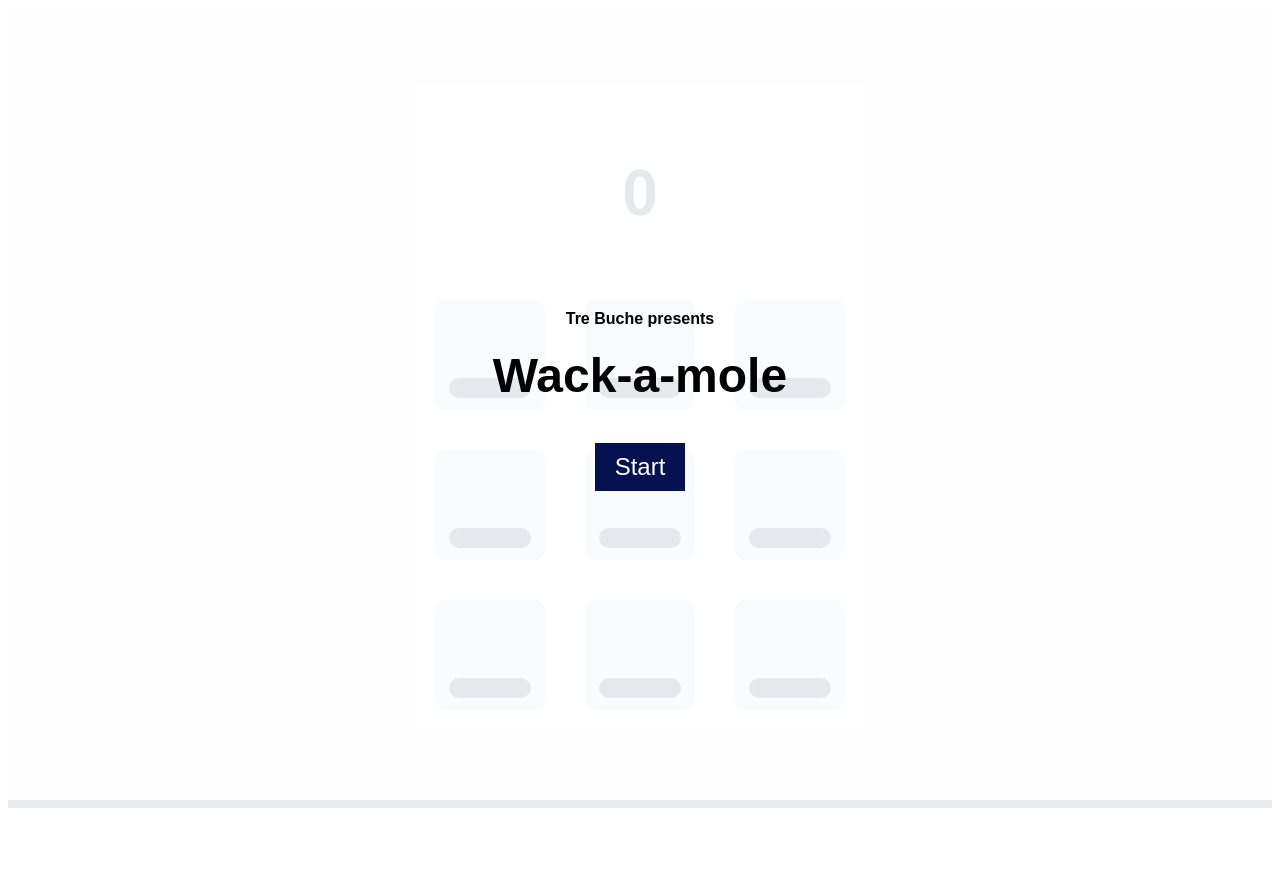
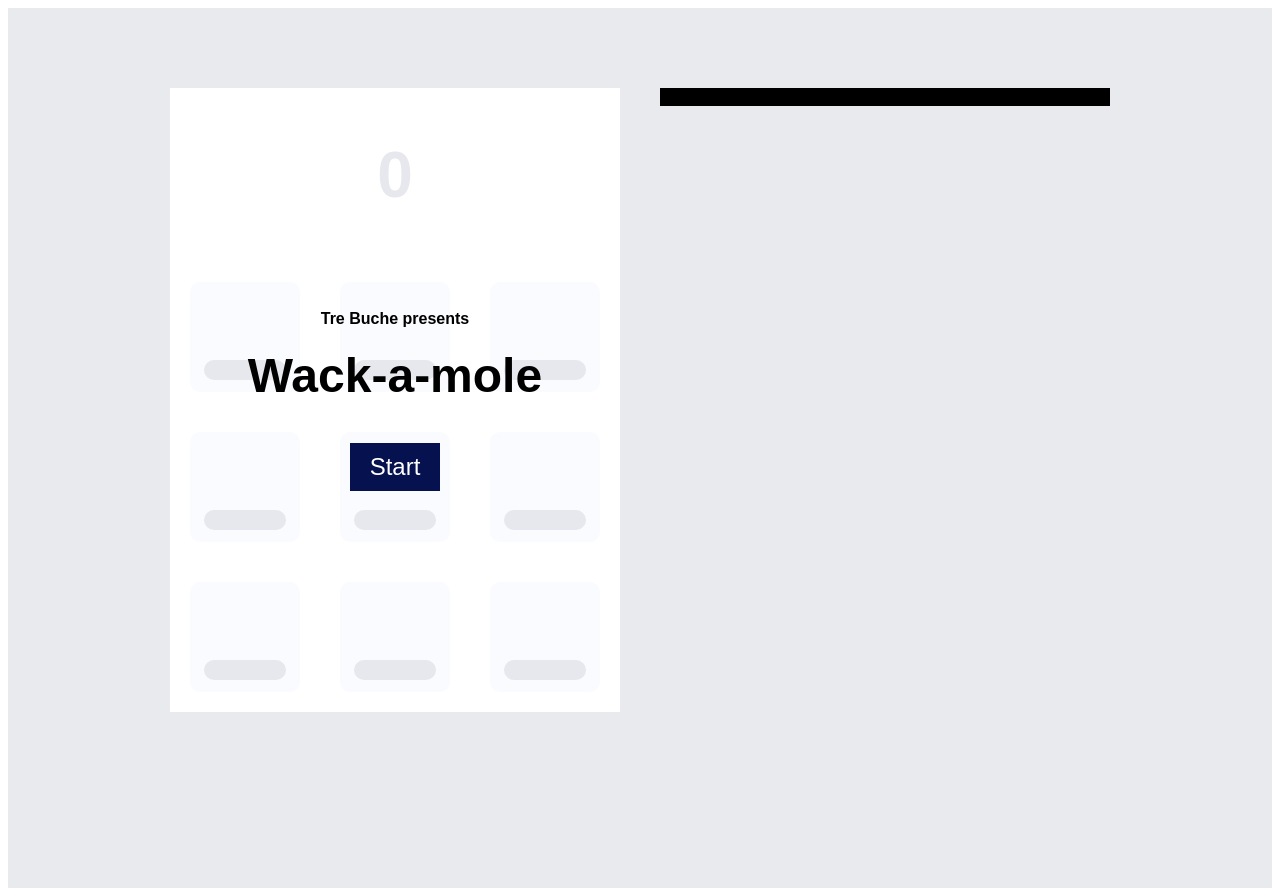
Before and after one commit to sutigit/hs-wack-a-mole, a Next.js app: page / in a window 1280 px wide. Before the commit the page ends 816 px from the top, so only its background shows below. Built offline with nearby package versions, Linux system fonts and the light colour scheme.

Commit message:
add editor layout

```diff
--- /dev/null
+++ b/src/components/Editor.tsx
@@ -0,0 +1,18 @@
+export default function Page() {
+    return (
+        <div style={Container}>
+            Editor
+        </div>
+    );
+}
+
+const Container: React.CSSProperties = {
+    display: 'flex',
+    flexDirection: 'column',
+    justifyContent: 'center',
+    alignItems: 'center',
+    width: '100%',
+    height: '100%',
+    position: 'relative',
+    background: 'black',
+  }
--- a/src/pages/index.tsx
+++ b/src/pages/index.tsx
@@ -4,6 +4,7 @@ import PlayArea from "../components/PlayArea";
 import Score from "../components/Score";
 import StartScreen from "../components/StartScreen";
 import GameOverScreen from "../components/GameOverScreen";
+import Editor from "../components/Editor";
 
 // Context
 import { GameProvider } from "../contexts/GameContext";
@@ -19,16 +20,24 @@ export default function Home() {
         <meta name="viewport" content="width=device-width, initial-scale=1" />
         <link rel="icon" href="/favicon.ico" />
       </Head>
+
       <main style={MainContainer}>
         <GameProvider>
+
           <section style={PlayAreaStyle}>
             <StartScreen />
             <GameOverScreen />
             <Score />
             <PlayArea />
           </section>
+
+          <section style={EditorAreaStyle}>
+            <Editor />
+          </section>
+
         </GameProvider>
       </main>
+
     </>
   );
 }
@@ -36,22 +45,32 @@ export default function Home() {
 const MainContainer: React.CSSProperties = {
   fontFamily: 'Arial, sans-serif',
   flex: 1,
+  gap: "40px",
   display: "flex",
+  flexWrap: "wrap",
   justifyContent: "center",
-  alignItems: "center",
+  alignItems: "flex-start",
   backgroundColor: "#E9EAEE",
-  height: "100vh",
+  minHeight: "100vh",
+  paddingTop: "10vh",
 };
 
 const PlayAreaStyle: React.CSSProperties = {
-  paddingTop: "3vh",
-  paddingBottom: "5px",
+  position: "relative",
   width: "100%",
   maxWidth: "450px",
   display: "flex",
   flexDirection: "column",
   justifyContent: "center",
   alignItems: "center",
-  margin: "auto",
   backgroundColor: "#FFFFFF",
 };
+
+const EditorAreaStyle: React.CSSProperties = {
+  position: "relative",
+  width: "100%",
+  maxWidth: "450px",
+  minHeight: "50vh",
+  display: "flex",
+  flexDirection: "column",
+};
```
